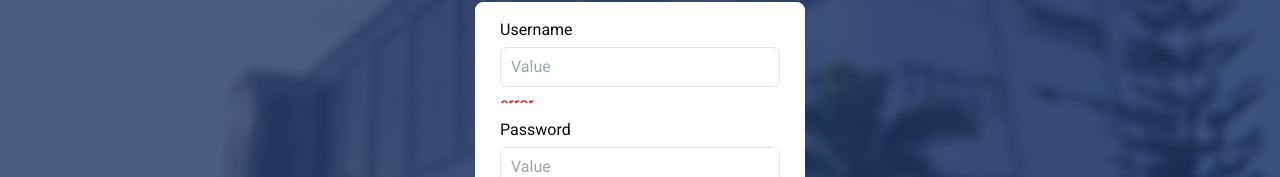
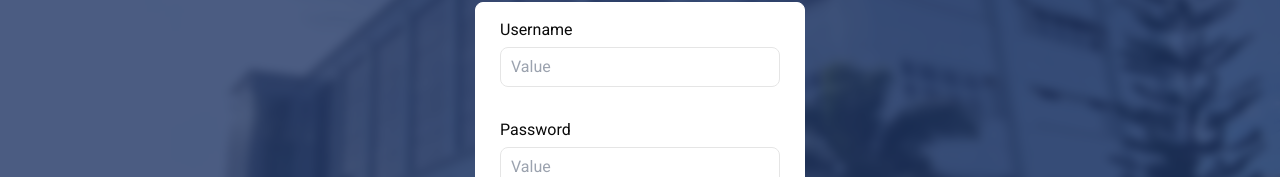
Before and after one commit to Fourthhy/free-lunch-eligibility-check-system, a React (Vite) app: page /admin in a window 1280 px wide. Shown: the part 361-538 px from the top of the page. Built offline with nearby package versions, Linux system fonts and the light colour scheme.

Commit message:
Update login page error state to null

```diff
--- a/src/components/LoginPage.jsx
+++ b/src/components/LoginPage.jsx
@@ -5,7 +5,7 @@ import { Link } from "react-router-dom"
 import HeaderBar from "./reusableComponents/HeaderBar"
 
 export default function LoginPage() {
-    const [error, setError] = useState('error');
+    const [error, setError] = useState(null);
 
     return (
         <>
```
